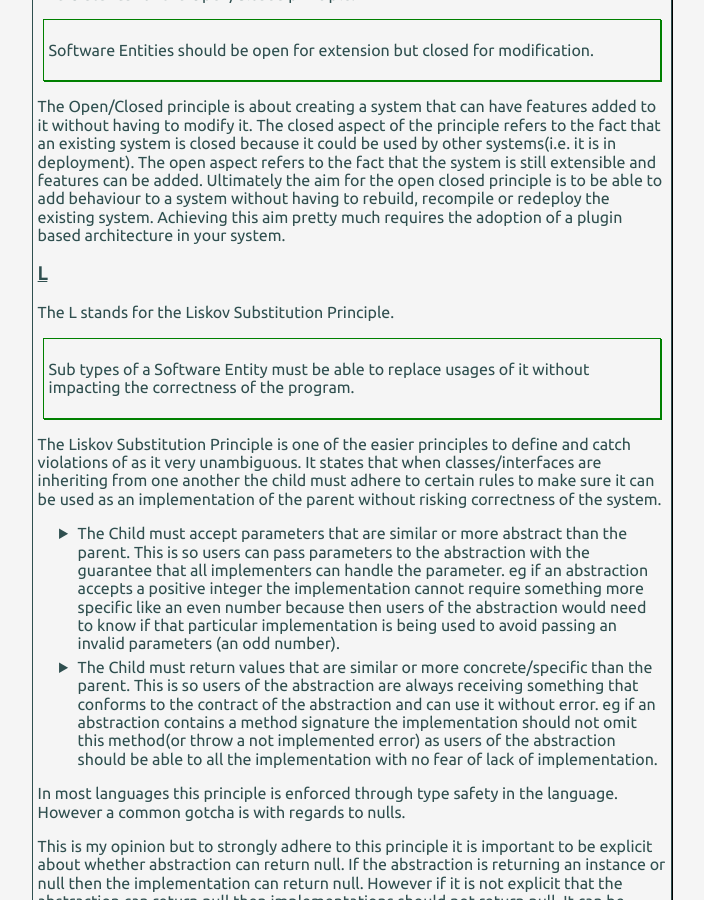
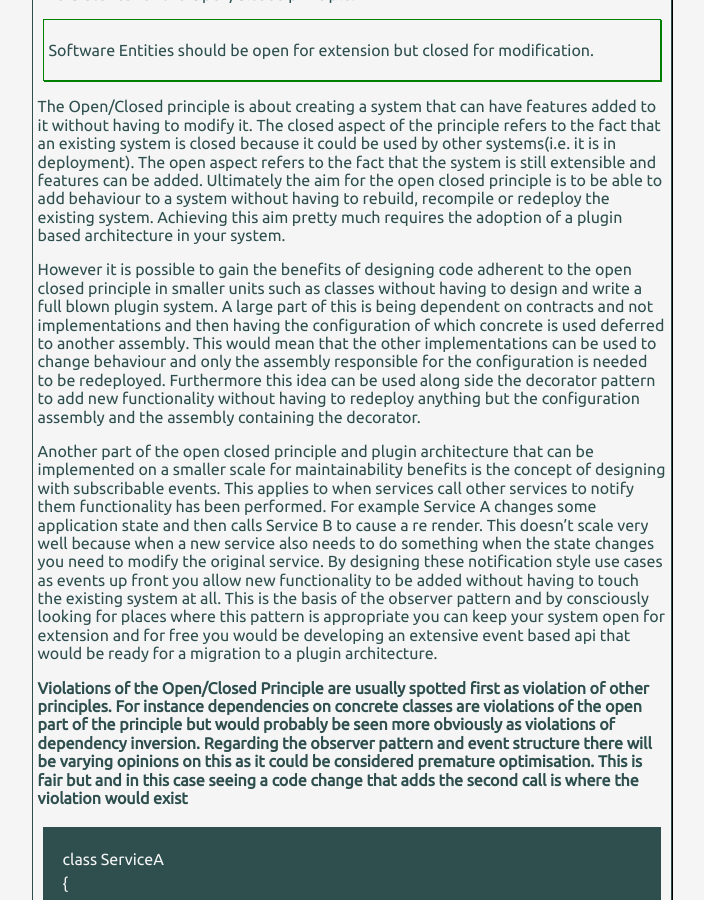
Before and after one commit to Mcphylus12/mcphylus12.github.io, a Jekyll site: the page built from _posts/2019-08-29-SOLID.md, in a window 1280 px wide and 900 px high, scrolled down 3064 px. Shown: the whole window, without its empty margins (297-1001 px from the left). Built offline with Jekyll 4.4.1, drawn with Linux system fonts in a browser that asks for light colours; some of the changed text lies outside the part shown.

Commit message:
Added work to the solid blog

````diff
--- a/_posts/2019-08-29-SOLID.md
+++ b/_posts/2019-08-29-SOLID.md
@@ -79,6 +79,33 @@ The Open/Closed principle is about creating a system that can have features adde
 
 <!-- Achieving system wide plugin arch is difficult but the benefits can still be gained by building components/classes/modules that support this architecture as they are more robust and future proof. About Detecting bad plugin style code and -->
 
+However it is possible to gain the benefits of designing code adherent to the open closed principle in smaller units such as classes without having to design and write a full blown plugin system. A large part of this is being dependent on contracts and not implementations and then having the configuration of which concrete is used deferred to another assembly. This would mean that the other implementations can be used to change behaviour and only the assembly responsible for the configuration is needed to be redeployed. Furthermore this idea can be used along side the decorator pattern to add new functionality without having to redeploy anything but the configuration assembly and the assembly containing the decorator.
+
+Another part of the open closed principle and plugin architecture that can be implemented on a smaller scale for maintainability benefits is the concept of designing with subscribable events. This applies to when services call other services to notify them functionality has been performed. For example Service A changes some application state and then calls Service B to cause a re render. This doesn't scale very well because when a new service also needs to do something when the state changes you need to modify the original service. By designing these notification style use cases as events up front you allow new functionality to be added without having to touch the existing system at all. This is the basis of the observer pattern and by consciously looking for places where this pattern is appropriate you can keep your system open for extension and for free you would be developing an extensive event based api that would be ready for a migration to a plugin architecture.
+
+**Violations of the Open/Closed Principle are usually spotted first as violation of other principles. For instance dependencies on concrete classes are violations of the open part of the principle but would probably be seen more obviously as violations of dependency inversion. Regarding the observer pattern and event structure there will be varying opinions on this as it could be considered premature optimisation. This is fair but and in this case seeing a code change that adds the second call is where the violation would exist**
+
+```CSharp
+class ServiceA
+{
+    public void Update(Data a)
+    {
+        this.repository.Set(a);
+
+        PostUpdate();
+    }
+
+    public void PostUpdate()
+    {
+        this.ServiceB.DataUpdated();
+        this.ServiceC.DataUpdated(); //The addition of this call would be considered the violation as it this point you should be using an observer or in CSharp's case potentially an Event
+    }
+}
+```
+> Just a note here that this principle makes a lot more sense if you are strict about developing the whole system in a plugin style. In that Scenario these events become each plugins way of interacting with the core system alongside a standard API. In that case it is important to make sure that the system exposes a extensive set of events otherwise plugins will have to be implemented with hacks and workarounds because your core system is not firing an event that the plugin needs and the plugin ends up subscribed to an event that is either at the slightly wrong time or doesn't have the right data passed to it.
+{: .red }
+
+
 ### L
 
 The L stands for the Liskov Substitution Principle.
@@ -89,11 +116,13 @@ The L stands for the Liskov Substitution Principle.
 The Liskov Substitution Principle is one of the easier principles to define and catch violations of as it very unambiguous. It states that when classes/interfaces are inheriting from one another the child must adhere to certain rules to make sure it can be used as an implementation of the parent without risking correctness of the system.
 
 - The Child must accept parameters that are similar or more abstract than the parent. This is so users can pass parameters to the abstraction with the guarantee that all implementers can handle the parameter. eg if an abstraction accepts a positive integer the implementation cannot require something more specific like an even number because then users of the abstraction would need to know if that particular implementation is being used to avoid passing an invalid parameters (an odd number).
-- The Child must return values that are similar or more concrete/specific than the parent. This is so users of the abstraction are always receiving something that conforms to the contract of the abstraction and can use it without error. eg if an abstraction contains a method signature the implementation should not omit this method(or throw a not implemented error) as users of the abstraction should be able to all the implementation with no fear of lack of implementation.
+- The Child must return values that are similar or more concrete/specific than the parent. This is so users of the abstraction are always receiving something that conforms to the contract of the abstraction and can use it without error. eg if an abstraction contains a method signature the implementation should not omit this method(or throw a not implemented error) as users of the abstraction should be able to call the implementation with no fear of lack of implementation.
 
 In most languages this principle is enforced through type safety in the language. However a common gotcha is with regards to nulls.
 
 This is my opinion but to strongly adhere to this principle it is important to be explicit about whether abstraction can return null. If the abstraction is returning an instance or null then the implementation can return null. However if it is not explicit that the abstraction can return null then implementations should not return null. It can be argued that null is an implicit option for any reference type but my view is that this is an important case to be explicit as it avoids the requirement of null checked operations slowly making their way through the code and harming the readability and simplicity of the system.
+
+**Violations here are usually telegraphed with a type downcast in type safe languages. It becomes harder to catch violations in non typed languages as the abstraction has nowhere to define what its contract is with regards to parameters and return types. You have to check each implementation to realistically find a violation. Also violations can slip through the net when the contract is not enforced properly. For instance if an abstraction requires a number above 10 but accepts a uint its very difficult to spot violations as the only place the 'above 10' rule exists is in the implementers head or a doc. This is fixed by fixing the primitive obsession antipattern present and using an object that wraps an int and enforces this 'above 10' logic so the rule is in code**
 
 ### I
 
@@ -118,3 +147,5 @@ The dependency inversion principle is based on the simple idea that no module/cl
 There can be more subtle violations of this principle that can arise when classes are dependent on the abstraction but run logic that assumes a particular concrete class is in use. For instance Class A extends Interface I and Class B uses Class A but abstracted behind the interface. This is all fine but a violation can occur if for instance Class A makes some change to the application state in its implementation and Class B relies on this change being made to function correctly. In this case syntactically there is no violation but Class B is relying that the concrete type behind the interface is Class A and so the interface is not really doing anything and is just there to cheat a linter(that linter maybe a person). In these more complex cases it is important to look at the usage of the interface and think about the whether the interaction makes sense if a stub is used (Unit testing is a good way to find these violations as the tests will become considerably more complex to deal with the assumed behaviour).
 
 ### Closing Word
+
+There has been a lot of writing here so if you didn't skip ahead and have read everything up to this thank you and I hope you learnt at least a little something from my rambling.
````
Also changed, not shown: other parts of _posts/2019-08-29-SOLID.md (+2 -2 lines).
